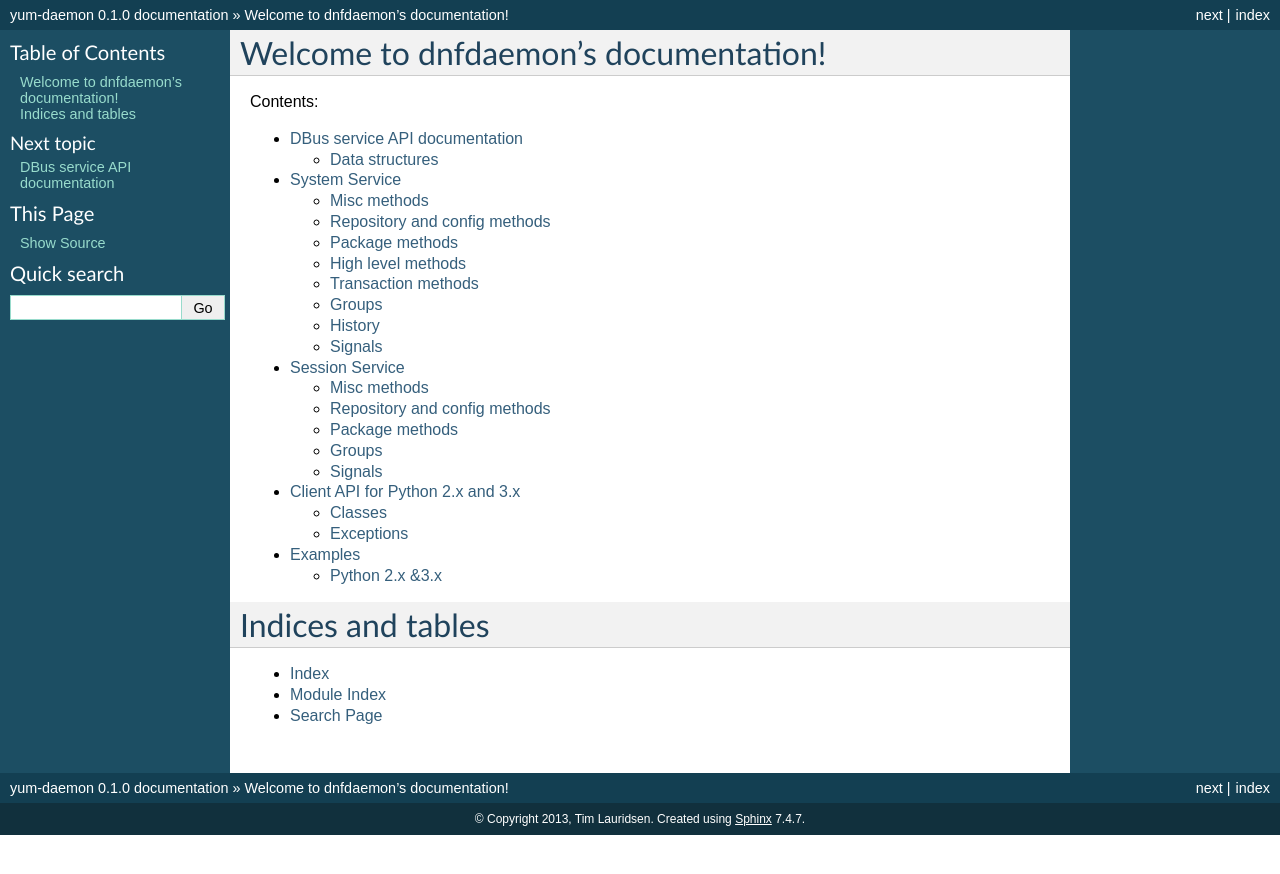
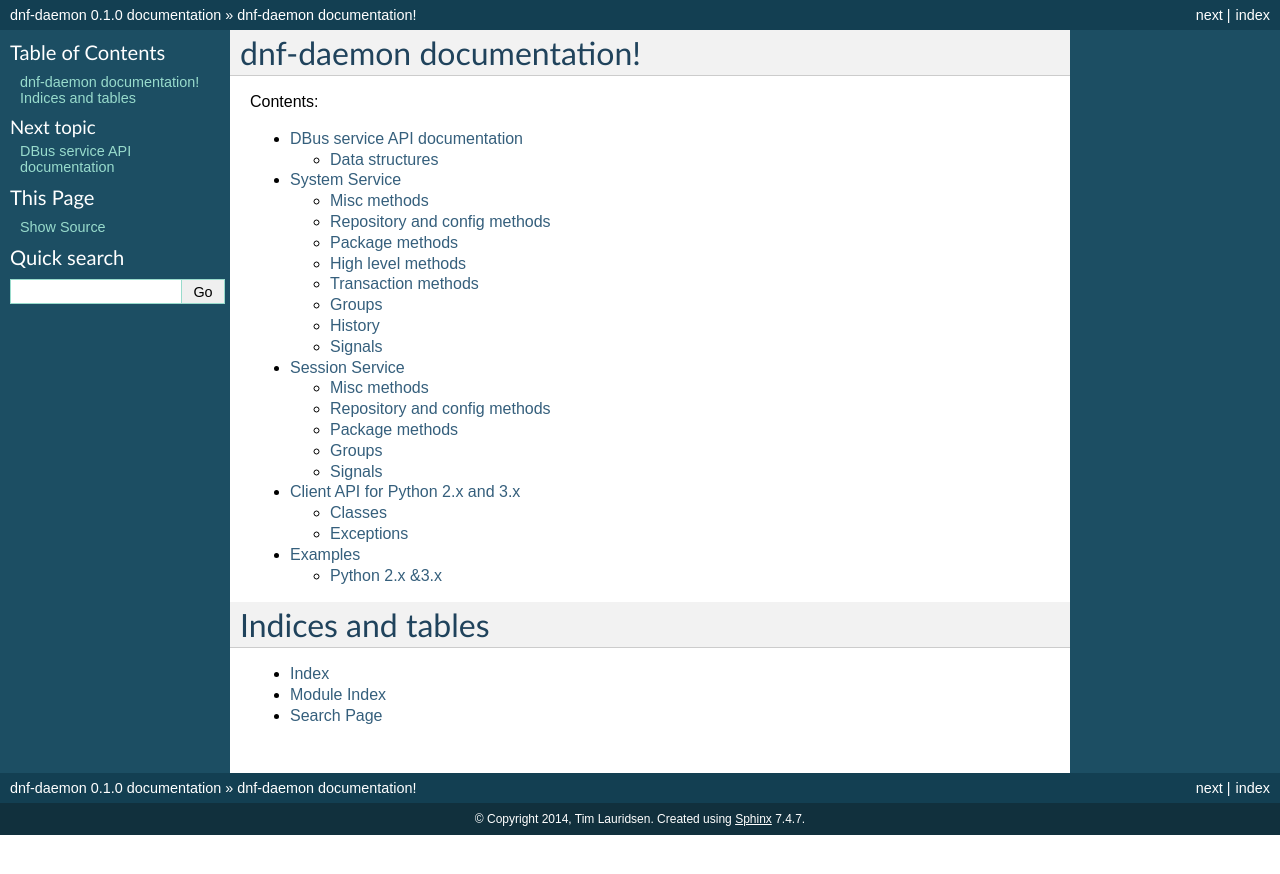
Before and after one commit to manatools/dnfdaemon, a Sphinx documentation site: the page built from docs/index.rst, in a window 1280 px wide. Shown: the top 874 px of the page. Built offline with Sphinx 7.4.7, drawn with Linux system fonts in a browser that asks for light colours.

Commit message:
Cleanup yum refs in the docs

```diff
--- a/docs/conf.py
+++ b/docs/conf.py
@@ -44,8 +44,8 @@ source_suffix = '.rst'
 master_doc = 'index'
 
 # General information about the project.
-project = 'yum-daemon'
-copyright = '2013, Tim Lauridsen'
+project = 'dnf-daemon'
+copyright = '2014, Tim Lauridsen'
 
 # The version info for the project you're documenting, acts as replacement for
 # |version| and |release|, also used in various other places throughout the
@@ -168,7 +168,7 @@ html_static_path = ['_static']
 #html_file_suffix = None
 
 # Output file base name for HTML help builder.
-htmlhelp_basename = 'yum-daemondoc'
+htmlhelp_basename = 'dnf-daemondoc'
 
 
 # -- Options for LaTeX output --------------------------------------------------
@@ -187,7 +187,7 @@ latex_elements = {
 # Grouping the document tree into LaTeX files. List of tuples
 # (source start file, target name, title, author, documentclass [howto/manual]).
 latex_documents = [
-  ('index', 'yum-daemon.tex', 'yum-daemon Documentation',
+  ('index', 'dnf-daemon.tex', 'dnf-daemon Documentation',
    'Tim Lauridsen', 'manual'),
 ]
 
@@ -217,7 +217,7 @@ latex_documents = [
 # One entry per manual page. List of tuples
 # (source start file, name, description, authors, manual section).
 man_pages = [
-    ('index', 'dnfdaemon', 'dnfdaemon Documentation',
+    ('index', 'dnf-daemon', 'dnf-daemon Documentation',
      ['Tim Lauridsen'], 1)
 ]
 
@@ -231,8 +231,8 @@ man_pages = [
 # (source start file, target name, title, author,
 #  dir menu entry, description, category)
 texinfo_documents = [
-  ('index', 'ydnfdaemon', 'dnfdaemon Documentation',
-   'Tim Lauridsen', 'dnfdaemon', 'One line description of project.',
+  ('index', 'dnf-daemon', 'dnf-daemon Documentation',
+   'Tim Lauridsen', 'dnf-daemon', 'One line description of project.',
    'Miscellaneous'),
 ]
 
--- a/docs/index.rst
+++ b/docs/index.rst
@@ -3,7 +3,7 @@
    You can adapt this file completely to your liking, but it should at least
    contain the root `toctree` directive.
 
-Welcome to dnfdaemon's documentation!
+dnf-daemon documentation!
 ======================================
 
 Contents:
```
Also changed, not shown: 2 other files.
